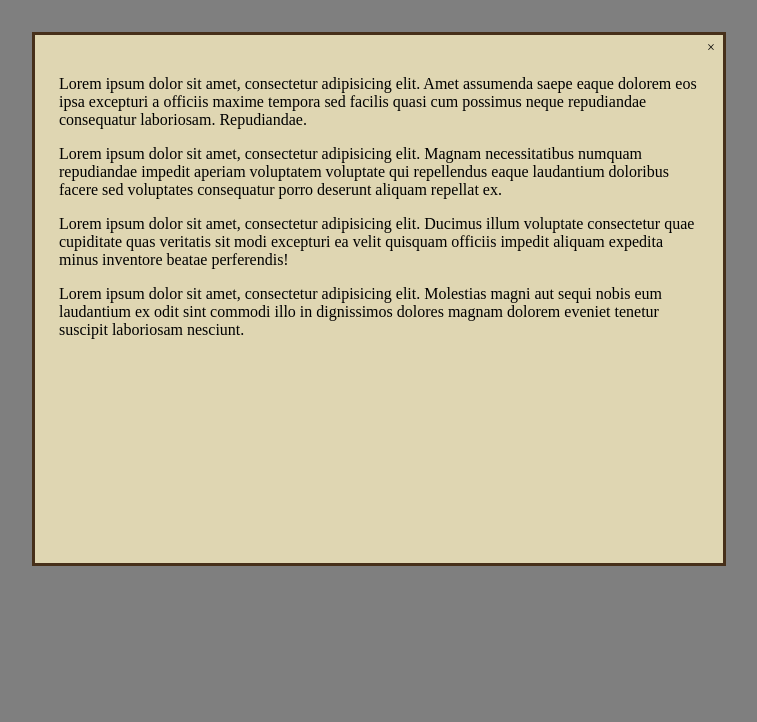
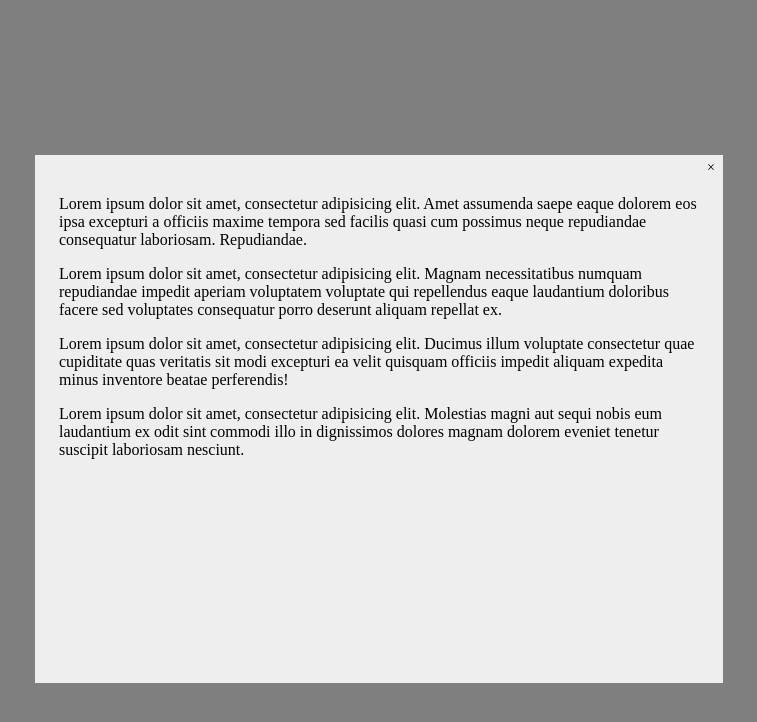
Before and after one commit to bildepunkt/modal, a plain HTML site: page index.html in a window 1280 px wide. Shown: the whole page, without its empty margins (261-1018 px from the left). Drawn offline with nearby package versions, Linux system fonts and the light colour scheme.

Commit message:
de-uglified

```diff
--- a/modal.css
+++ b/modal.css
@@ -28,6 +28,7 @@
     position: absolute;
     top: 0;
     width: 100%;
+    z-index: 1024;
 }
 .modal-overlay {
     background-color: black;
@@ -39,9 +40,9 @@
     width: 100%;
 }
 .modal {
-    background-color: #DFD6B2;
-    border: 3px solid #47301A;
-    margin: 32px auto;
+    background-color: #eee;
+    border: 1px solid gray;
+    margin: 12% auto;
     position: relative;
     padding: 24px;
 }
```
